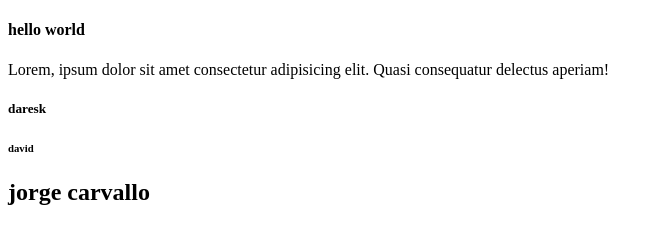
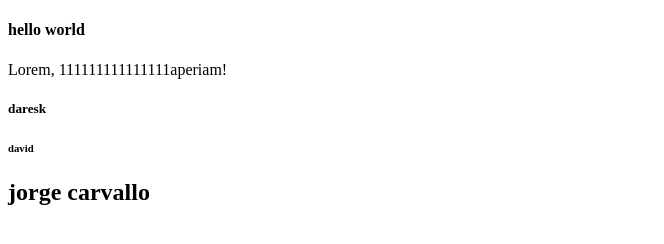
Before and after one commit to wako133/probs, a plain HTML site: page index.html in a window 1280 px wide. Shown: the whole page, without its empty margins (0-664 px from the left). Drawn offline with Linux system fonts and the light colour scheme.

Commit message:
mofificacion

```diff
--- a/index.html
+++ b/index.html
@@ -8,7 +8,7 @@
 </head>
 <body>
     <h4>hello world</h4>
-    <p>Lorem, ipsum dolor sit amet consectetur adipisicing elit. Quasi consequatur delectus aperiam!</p>
+    <p>Lorem, 111111111111111aperiam!</p>
     <h5>daresk</h5>
     <h6>david</h6>
     <h2>jorge carvallo</h2>
```
